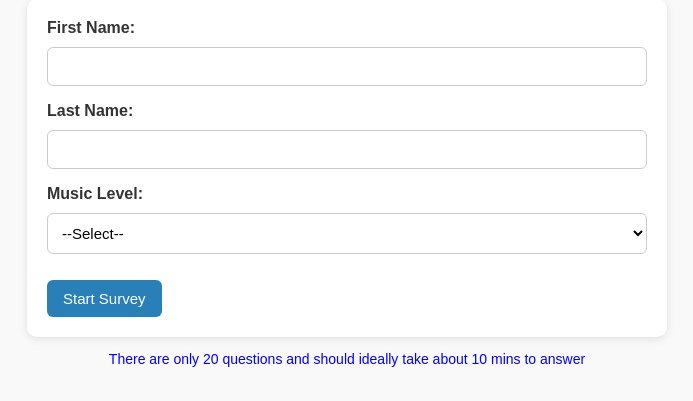
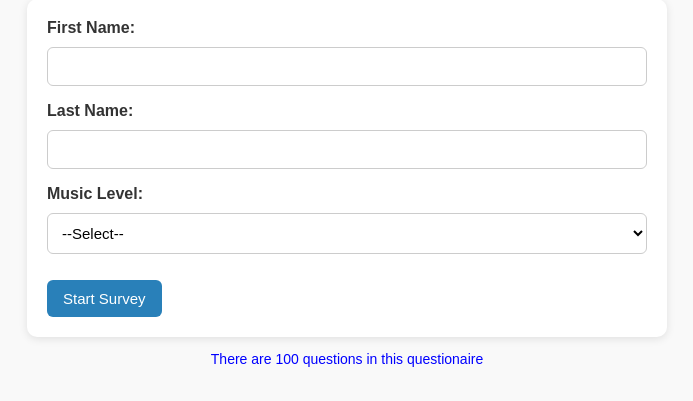
Before and after one commit to Yashvishe13/bench-boyang, a Flask app: page / in a window 1280 px wide. Shown: the part 412-813 px from the top of the page, without its empty margins (293-986 px from the left). Run offline with Flask 3, Linux system fonts and the light colour scheme.

Commit message:
update landing

```diff
--- a/templates/landing.html
+++ b/templates/landing.html
@@ -45,6 +45,6 @@
     </form>
 </div>
 
-<p class="note">There are only 20 questions and should ideally take about 10 mins to answer</p>
+<p class="note">There are 100 questions in this questionaire</p>
 </body>
 </html>
```
